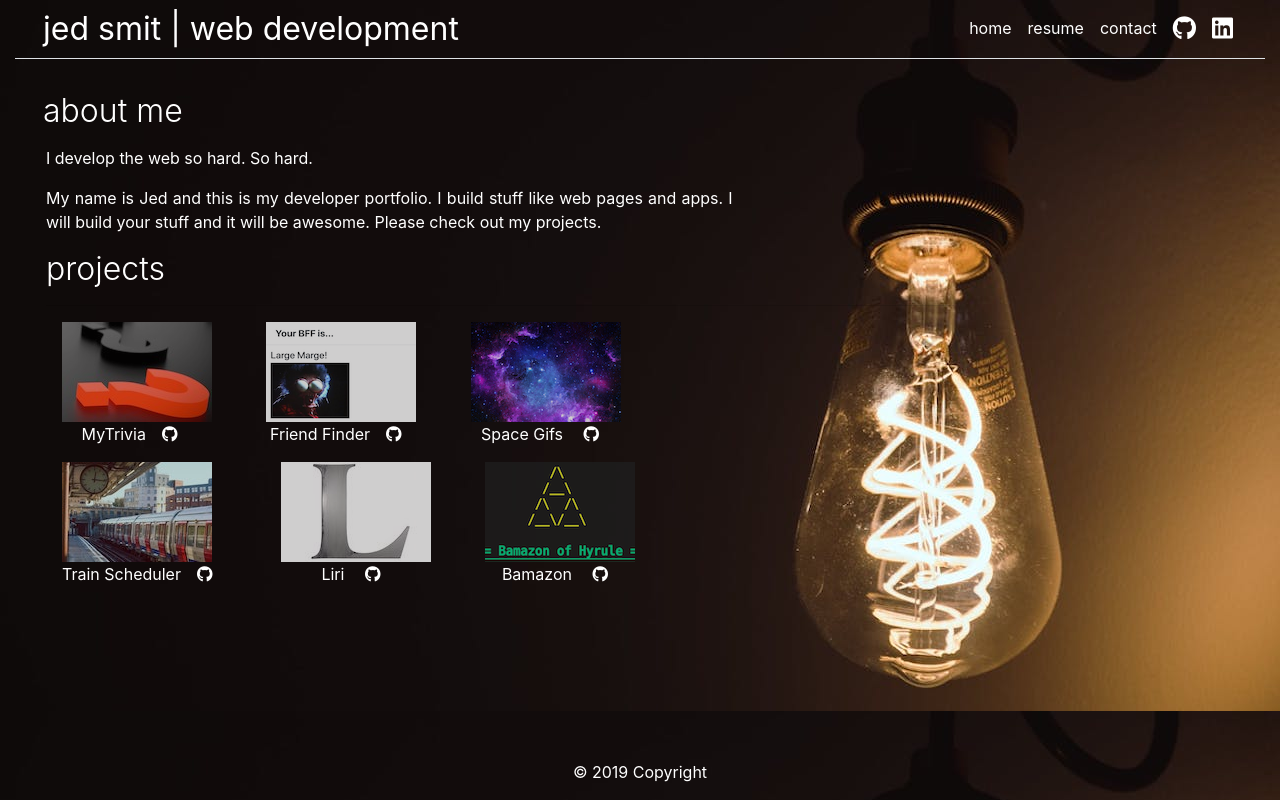
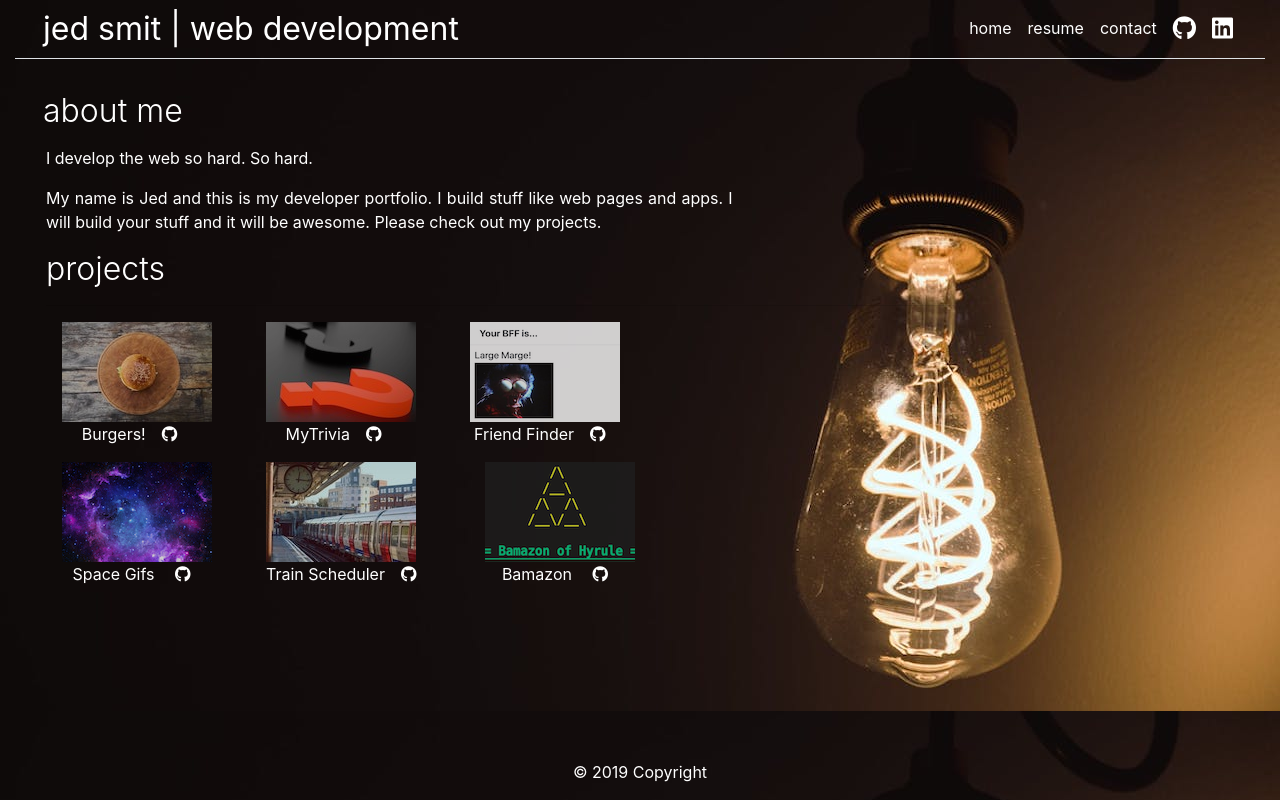
Before and after one commit to jedsmit/Bootstrap-Portfolio, a plain HTML site: page index.html in a window 1280 px wide. Drawn offline with nearby package versions, Linux system fonts and the light colour scheme.

Commit message:
add burger app to projects

```diff
--- a/index.html
+++ b/index.html
@@ -81,6 +81,20 @@
             </div>
 
             <div class="row">
+
+                <div class="col-xs-12 ml-3 mr-2 mb-3">
+                    <a href="https://mysterious-fjord-41954.herokuapp.com/">
+                        <div class="container">
+                            <img class="image-fluid mw-100" style="opacity: .8;" src="assets/burgerbg.jpg"
+                                alt="Burger app">
+                            <div class="container pl-0 w-100 text-center text-white">Burgers!<a
+                                    href="https://github.com/jedsmit/burgers"><span
+                                        class="fab ml-3 fa-github text-white"></span></a>
+                            </div>
+                        </div>
+                    </a>
+                </div>
+
                 <div class="col-xs-12 ml-3 mr-2 mb-3">
                     <a href="https://stappbot.github.io/MyTrivia/">
                         <div class="container">
@@ -116,6 +130,11 @@
 
 
 
+
+            </div>
+
+            <div class="row">
+
                 <div class="col-xs-12 ml-3 mr-2 mb-3">
                     <a href="https://jedsmit.github.io/GifTastic/">
                         <div class="container">
@@ -128,9 +147,6 @@
                     </a>
                 </div>
 
-            </div>
-
-            <div class="row">
                 <div class="col-xs-12 ml-3 mr-2 mb-3">
                     <a href="https://jedsmit.github.io/Train-Scheduler/">
                         <div class="container">
@@ -143,17 +159,7 @@
                         </div>
                     </a>
                 </div>
-                <div class="col-xs-12 ml-3 mr-2 mb-3">
-                    <a href="https://github.com/jedsmit/liri-node-app/blob/master/README.md">
-                        <div class="container">
-                            <img class="image-fluid mw-100" style="opacity: .8;" src="assets/liri.jpeg" alt="Liri">
-                            <div class="container w-100 pl-1 text-white text-center">Liri
-                                <a href="https://github.com/jedsmit/liri-node-app"><span
-                                        class="fab ml-3 fa-github text-white"></span></a>
-                            </div>
-                        </div>
-                    </a>
-                </div>
+
 
 
                 <div class="col-xs-12 ml-3 mr-2 mb-3">
```
Also changed, not shown: assets/burgerbg.jpg (added).
